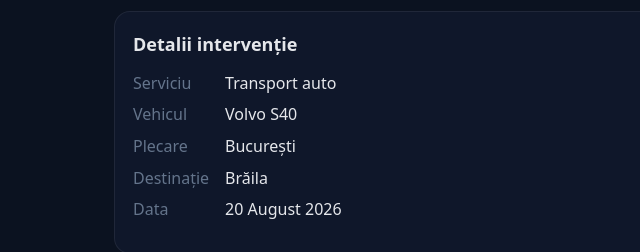
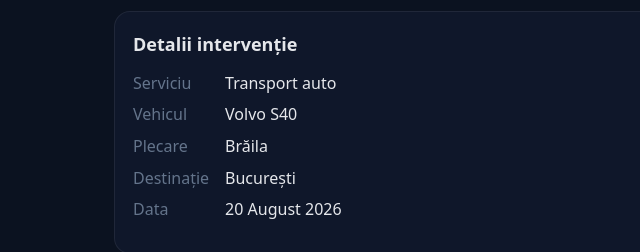
Before and after one commit to DanAzoitei/tractariautobraila.ro, a plain HTML site: page portofoliu/transport-volvo-s40-bucuresti-braila-2026-08.html in a window 1280 px wide. Shown: the part 1400-1652 px from the top of the page, 0-640 px from the left. Drawn offline with Linux system fonts and the light colour scheme.

Commit message:
20261111corectie volvo

```diff
--- a/data/prestatii.csv
+++ b/data/prestatii.csv
@@ -5,7 +5,7 @@ tractare-opel-zafira-apolo-braila-2026-10,2026-10-12,12 Octombrie 2026,2026-10,"
 tractare-opel-astra-chercea-braila-2026-10,2026-10-07,7 Octombrie 2026,2026-10,"Tractare Opel Astra — Chercea, Brăila","Tractare Opel Astra Chercea, Brăila — Octombrie 2026 | Tractări Auto Brăila",Tractare pe platformă,Brăila,"Tractare Opel Astra pe platformă, cartierul Chercea, Brăila, Octombrie 2026.","Intervenție de tractare pe platformă pentru un Opel Astra, în cartierul Chercea din Brăila, realizată în Octombrie 2026. Transport rapid și în siguranță, cu echipament hidraulic și fixare certificată.","Tractare Opel Astra, Chercea, Brăila — Octombrie 2026. Tractări Auto Brăila: intervenție rapidă, sigură, preț transparent.",20261007OpelAstraCherceaBraila-1.jpg,20261007OpelAstraCherceaBraila,20261007OpelAstraCherceaBraila-2.jpg|20261007OpelAstraCherceaBraila-3.jpg|20261007OpelAstraCherceaBraila-4.jpg,Vezi pagina,Opel Astra,Brăila,Chercea,,,,2026-11-11
 transport-volvo-s40-braila-slobozia-2026-10,2026-10-07,7 Octombrie 2026,2026-10,Transport Volvo S40 — Brăila → Slobozia,Transport auto Volvo S40 Brăila → Slobozia — Octombrie 2026 | Tractări Auto Brăila,Transport auto,Brăila → Slobozia,"Transport Volvo S40 pe platformă, Brăila → Slobozia, Octombrie 2026.","Transport auto pe platformă pentru un Volvo S40, pe ruta Brăila → Slobozia, realizat în Octombrie 2026. Încărcare controlată și transport interurban în siguranță, cu fixare certificată.","Transport auto Volvo S40, Brăila → Slobozia — Octombrie 2026. Tractări Auto Brăila: transport interurban pe platformă.",20261007VolvoS40BrailaSlobozia-1.jpg,20261007VolvoS40BrailaSlobozia,20261007VolvoS40BrailaSlobozia-2.jpg|20261007VolvoS40BrailaSlobozia-3.jpg|20261007VolvoS40BrailaSlobozia-4.jpg,Vezi pagina,Volvo S40,Brăila,,,Slobozia,,2026-11-18
 tractare-opel-combo-2026-09,2026-09-25,25 Septembrie 2026,2026-09,Tractare Opel Combo — Brăila,Tractare Opel Combo — Brăila — Septembrie 2026 | Tractări Auto Brăila,Tractare pe platformă,Brăila,"Tractare Opel Combo pe platformă, Brăila, Septembrie 2026.","Intervenție de tractare pe platformă pentru un Opel Combo, în Brăila, realizată în Septembrie 2026. Transport rapid și în siguranță, cu echipament hidraulic și fixare certificată.","Tractare Opel Combo, Brăila — Septembrie 2026. Tractări Auto Brăila: intervenție rapidă, sigură, preț transparent.",20260925OpelCombo-1.jpg,20260925OpelCombo,20260925OpelCombo-2.jpg|20260925OpelCombo-3.jpg|20260925OpelCombo-4.jpg,Vezi pagina,Opel Combo,Brăila,,,,,
-transport-volvo-s40-bucuresti-braila-2026-08,2026-08-20,20 August 2026,2026-08,Transport Volvo S40 — București → Brăila,Transport auto Volvo S40 București → Brăila — August 2026 | Tractări Auto Brăila,Transport auto,București → Brăila,"Transport Volvo S40 pe platformă, București → Brăila, August 2026.","Transport auto pe platformă pentru un Volvo S40, pe ruta București → Brăila, realizat în August 2026. Încărcare controlată și transport interurban în siguranță, cu fixare certificată.","Transport auto Volvo S40, București → Brăila — August 2026. Tractări Auto Brăila: transport interurban pe platformă.",20260820VolvoS40BucurestiBraila-1.jpg,20260820VolvoS40BucurestiBraila,20260820VolvoS40BucurestiBraila-2.jpg|20260820VolvoS40BucurestiBraila-3.jpg,Vezi pagina,Volvo S40,București,,,Brăila,,2026-11-11
+transport-volvo-s40-bucuresti-braila-2026-08,2026-08-20,20 August 2026,2026-08,Transport Volvo S40 — București → Brăila,Transport auto Volvo S40 București → Brăila — August 2026 | Tractări Auto Brăila,Transport auto,București → Brăila,"Transport Volvo S40 pe platformă, București → Brăila, August 2026.","Transport auto pe platformă pentru un Volvo S40, pe ruta București → Brăila, realizat în August 2026. Încărcare controlată și transport interurban în siguranță, cu fixare certificată.","Transport auto Volvo S40, București → Brăila — August 2026. Tractări Auto Brăila: transport interurban pe platformă.",20260820VolvoS40BucurestiBraila-1.jpg,20260820VolvoS40BucurestiBraila,20260820VolvoS40BucurestiBraila-2.jpg|20260820VolvoS40BucurestiBraila-3.jpg,Vezi pagina,Volvo S40,Brăila,,,București,,2026-11-11
 tractare-ford-focus-2026-05,2026-05-16,16 Mai 2026,2026-05,Tractare Ford Focus — Brăila,Tractare Ford Focus — Brăila — Mai 2026 | Tractări Auto Brăila,Tractare pe platformă,Brăila,"Tractare Ford Focus pe platformă, Brăila, Mai 2026.","Intervenție de tractare pe platformă pentru un Ford Focus, în Brăila, realizată în Mai 2026. Transport rapid și în siguranță, cu echipament hidraulic și fixare certificată.","Tractare Ford Focus, Brăila — Mai 2026. Tractări Auto Brăila: intervenție rapidă, sigură, preț transparent.",20260516-Ford-Focus-1.jpg,20260516FordFocus,20260516-Ford-Focus-2.jpg|20260516-Ford-Focus-3.jpg,Vezi pagina,Ford Focus,Brăila,,,,,
 tractare-ford-mondeo-2026-05,2026-05-03,3 Mai 2026,2026-05,Tractare Ford Mondeo — Brăila,Tractare Ford Mondeo — Brăila — Mai 2026 | Tractări Auto Brăila,Tractare pe platformă,Brăila,"Tractare Ford Mondeo pe platformă, Brăila, Mai 2026.","Intervenție de tractare pe platformă pentru un Ford Mondeo, în Brăila, realizată în Mai 2026. Transport rapid și în siguranță, cu echipament hidraulic și fixare certificată.","Tractare Ford Mondeo, Brăila — Mai 2026. Tractări Auto Brăila: intervenție rapidă, sigură, preț transparent.",20260503FordMondeo-1.jpg,20260503FordMondeo,20260503FordMondeo-2.jpg|20260503FordMondeo-3.jpg,Vezi pagina,Ford Mondeo,Brăila,,,,,
 tractare-vw-golf-2026-04,2026-04-26,26 Aprilie 2026,2026-04,Tractare VW Golf — Brăila,Tractare VW Golf — Brăila — Aprilie 2026 | Tractări Auto Brăila,Tractare pe platformă,Brăila,"Tractare VW Golf pe platformă, Brăila, Aprilie 2026.","Intervenție de tractare pe platformă pentru un VW Golf, în Brăila, realizată în Aprilie 2026. Transport rapid și în siguranță, cu echipament hidraulic și fixare certificată.","Tractare VW Golf, Brăila — Aprilie 2026. Tractări Auto Brăila: intervenție rapidă, sigură, preț transparent.",20260426VWGolf-1.jpg,20260426VWGolf,20260426VWGolf-2.jpg|20260426VWGolf-3.jpg|20260426VWGolf-4.jpg,Vezi pagina,VW Golf,Brăila,,,,,
--- a/portofoliu/transport-volvo-s40-bucuresti-braila-2026-08.html
+++ b/portofoliu/transport-volvo-s40-bucuresti-braila-2026-08.html
@@ -144,8 +144,8 @@ height="0" width="0" style="display:none;visibility:hidden"></iframe></noscript>
       <dl class="prestatie-facts">
         <dt>Serviciu</dt><dd>Transport auto</dd>
         <dt>Vehicul</dt><dd>Volvo S40</dd>
-        <dt>Plecare</dt><dd>București</dd>
-        <dt>Destinație</dt><dd>Brăila</dd>
+        <dt>Plecare</dt><dd>Brăila</dd>
+        <dt>Destinație</dt><dd>București</dd>
         <dt>Data</dt><dd>20 August 2026</dd>
       </dl>
     </section>
```
